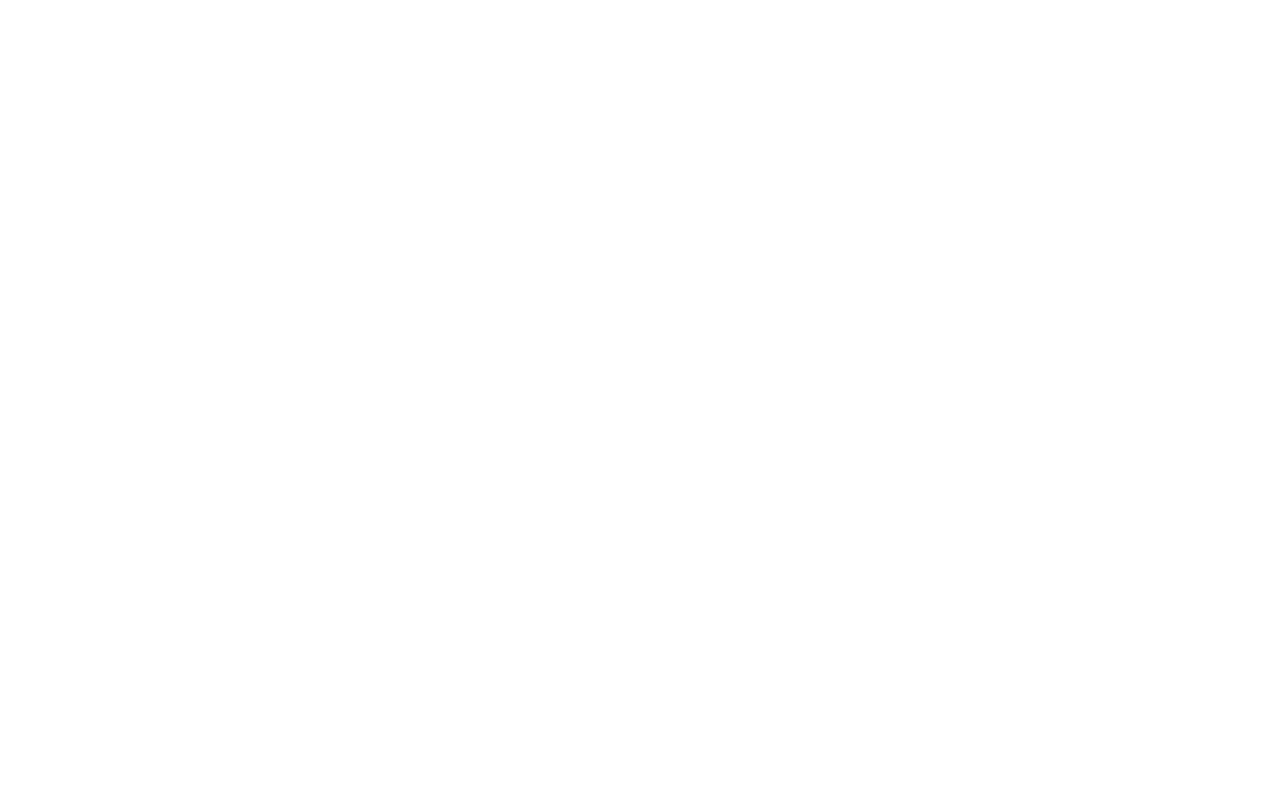
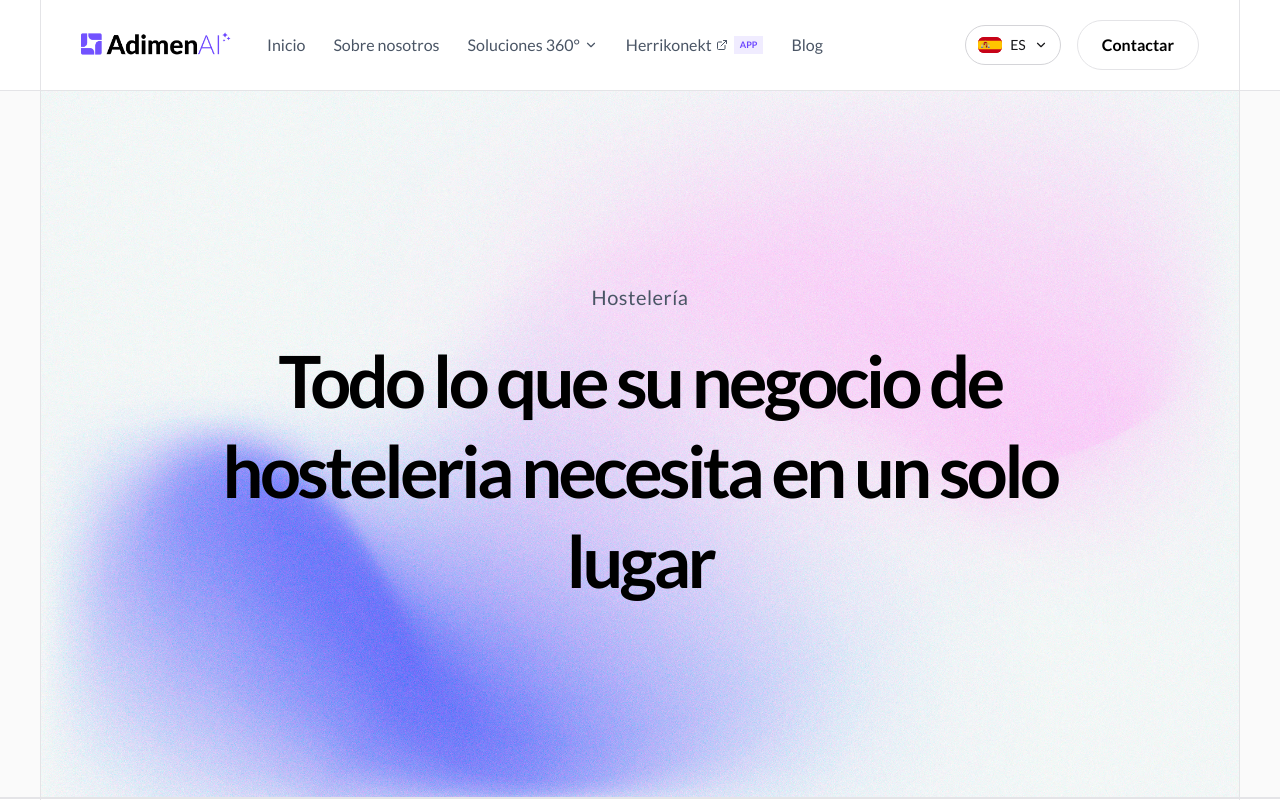
Before and after one commit to Adimen-Intelligence-Technologies/AdimenAi, a Next.js app: page /hosteleria in a window 1280 px wide. Before the commit this address had no page. Shown: the top 800 px of the page. Built offline with nearby package versions, Linux system fonts and the light colour scheme.

Commit message:
add:Hosteleria page

```diff
--- /dev/null
+++ b/app/[locale]/hosteleria/page.tsx
@@ -0,0 +1,35 @@
+import { Wrapper } from "@/app/components/Wrapper";
+import { getTranslations } from "next-intl/server";
+
+export default async function LocaleHosteleriaPage() {
+  const t = await getTranslations("hosteleriaPage");
+
+  return (
+    <div className="flex flex-col">
+      <section className="relative flex items-center justify-center border-b border-zinc-200">
+        <Wrapper className="border-x-0 border-zinc-200">
+          <div
+            className="relative overflow-hidden bg-cover bg-center px-4 sm:px-6 md:px-8 py-28 sm:py-36 md:py-48 border-x border-zinc-200"
+            style={{ backgroundImage: "url('/background.avif')" }}
+          >
+            <div className="absolute inset-0" />
+            <div className="relative z-10 flex flex-col items-center justify-center gap-6 text-center px-2 sm:px-6 lg:px-20 xl:px-30">
+              <p
+                className="text-base sm:text-lg md:text-xl font-medium text-gray-600 tracking-wide animate-hero-fade"
+                style={{ animationDelay: "0.1s" }}
+              >
+                {t("eyebrow")}
+              </p>
+              <h1
+                className="text-4xl sm:text-5xl md:text-6xl lg:text-7xl font-bold text-black tracking-tighter leading-tight max-w-5xl animate-hero-fade"
+                style={{ animationDelay: "0.2s" }}
+              >
+                {t("title")}
+              </h1>
+            </div>
+          </div>
+        </Wrapper>
+      </section>
+    </div>
+  );
+}
--- a/app/components/ui/Header.tsx
+++ b/app/components/ui/Header.tsx
@@ -97,7 +97,7 @@
       badge: 'partner',
       items: [
         {label: t('managementSoftwareRetail'), href: toLocalePath(locale, '/#servicios')},
-        {label: t('managementSoftwareHospitality'), href: toLocalePath(locale, '/#servicios')},
+        {label: t('managementSoftwareHospitality'), href: toLocalePath(locale, '/hosteleria')},
         {label: t('managementSoftwareFood'), href: toLocalePath(locale, '/#servicios')},
         {label: t('managementSoftwareBeauty'), href: toLocalePath(locale, '/#servicios')},
       ],
--- /dev/null
+++ b/app/hosteleria/page.tsx
@@ -0,0 +1,35 @@
+import { Wrapper } from "../components/Wrapper";
+import { getTranslations } from "next-intl/server";
+
+export default async function HosteleriaPage() {
+  const t = await getTranslations("hosteleriaPage");
+
+  return (
+    <div className="flex flex-col">
+      <section className="relative flex items-center justify-center border-b border-zinc-200">
+        <Wrapper className="border-x-0 border-zinc-200">
+          <div
+            className="relative overflow-hidden bg-cover bg-center px-4 sm:px-6 md:px-8 py-28 sm:py-36 md:py-48 border-x border-zinc-200"
+            style={{ backgroundImage: "url('/background.avif')" }}
+          >
+            <div className="absolute inset-0" />
+            <div className="relative z-10 flex flex-col items-center justify-center gap-6 text-center px-2 sm:px-6 lg:px-20 xl:px-30">
+              <p
+                className="text-base sm:text-lg md:text-xl font-medium text-gray-600 tracking-wide animate-hero-fade"
+                style={{ animationDelay: "0.1s" }}
+              >
+                {t("eyebrow")}
+              </p>
+              <h1
+                className="text-4xl sm:text-5xl md:text-6xl lg:text-7xl font-bold text-black tracking-tighter leading-tight max-w-5xl animate-hero-fade"
+                style={{ animationDelay: "0.2s" }}
+              >
+                {t("title")}
+              </h1>
+            </div>
+          </div>
+        </Wrapper>
+      </section>
+    </div>
+  );
+}
--- a/messages/en.json
+++ b/messages/en.json
@@ -211,6 +211,10 @@
     "subtitle": "and transform your business",
     "description": "Fill out the form and we will get in touch for a no-obligation introductory call."
   },
+  "hosteleriaPage": {
+    "eyebrow": "Hospitality",
+    "title": "Everything your hospitality business needs in one place"
+  },
   "aboutPage": {
     "eyebrow": "Who we are",
     "title": "Adimen Intelligence Technologies",
--- a/messages/es.json
+++ b/messages/es.json
@@ -211,6 +211,10 @@
     "subtitle": "y transforma tu negocio",
     "description": "Completa el formulario y nos pondremos en contacto contigo para una llamada inicial sin compromiso."
   },
+  "hosteleriaPage": {
+    "eyebrow": "Hostelería",
+    "title": "Todo lo que su negocio de hosteleria necesita en un solo lugar"
+  },
   "aboutPage": {
     "eyebrow": "Quiénes somos",
     "title": "Adimen Intelligence Technologies",
--- a/messages/eu.json
+++ b/messages/eu.json
@@ -211,6 +211,10 @@
     "subtitle": "eta eraldatu zure negozioa",
     "description": "Bete formularioa eta zurekin harremanetan jarriko gara konpromisorik gabeko hasierako dei baterako."
   },
+  "hosteleriaPage": {
+    "eyebrow": "Ostalaritza",
+    "title": "Zure ostalaritza negozioak behar duen guztia leku batean"
+  },
   "aboutPage": {
     "eyebrow": "Nor gara",
     "title": "Adimen Intelligence Technologies",
```
